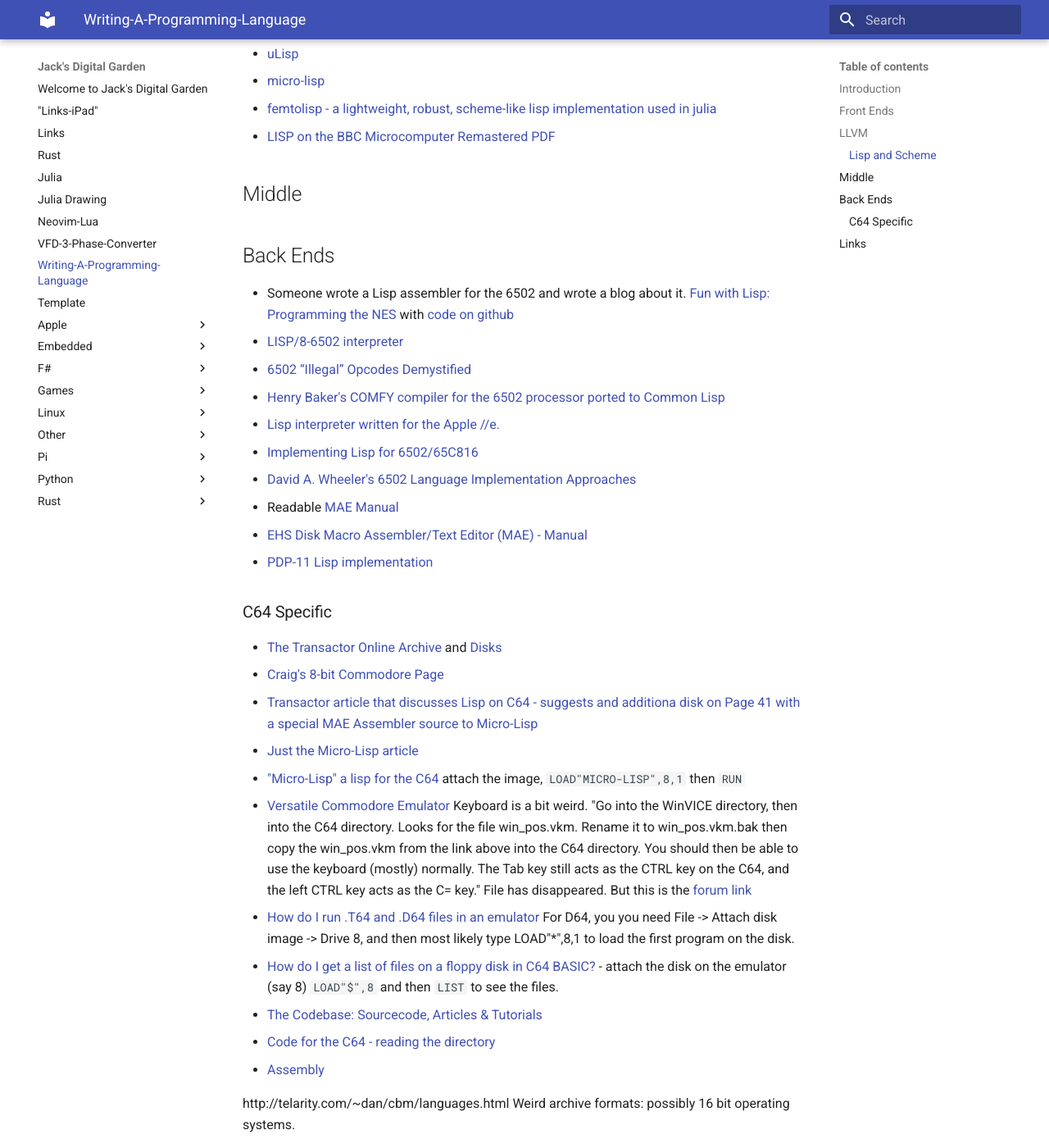
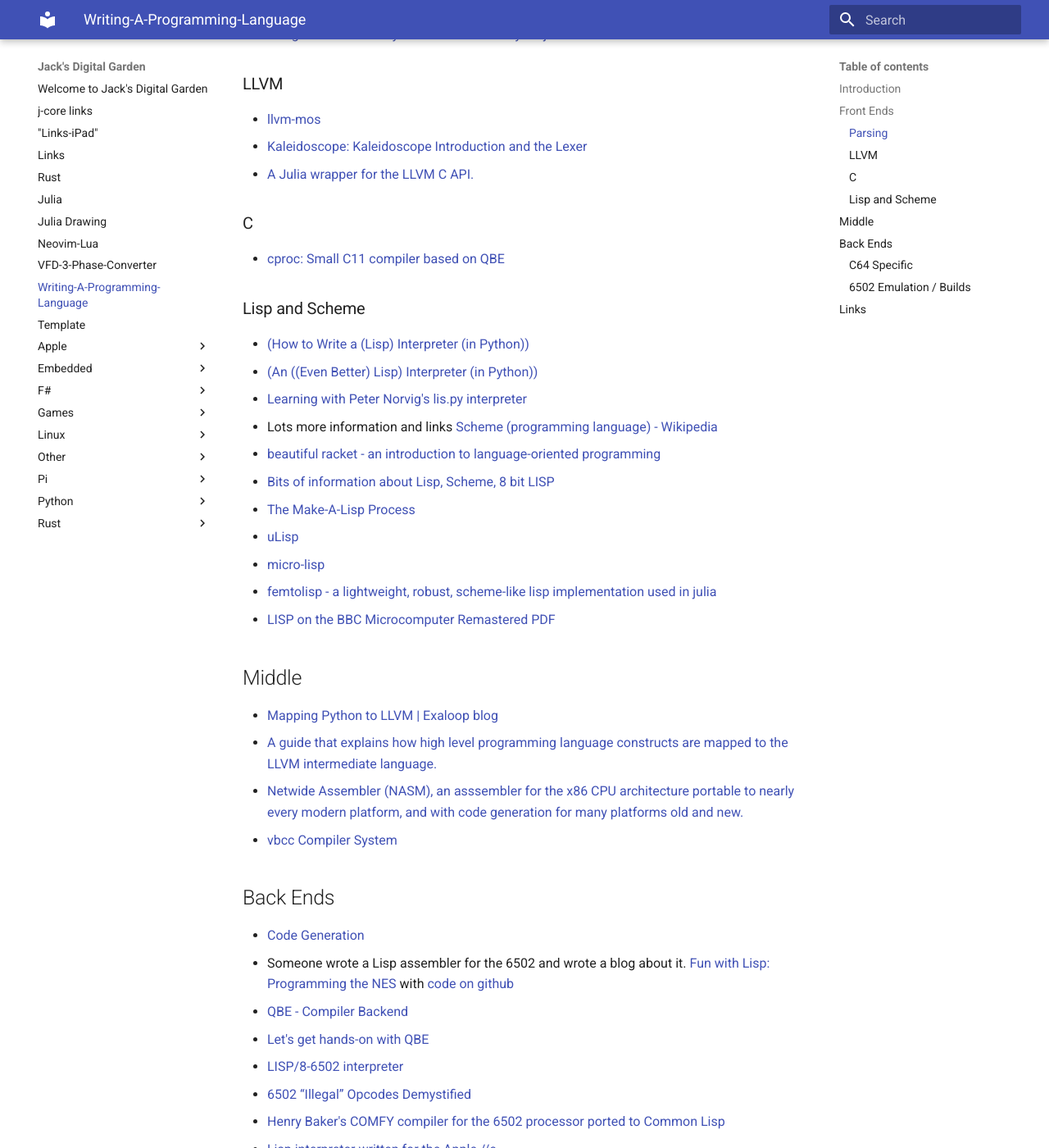
Before and after one commit to jchidley/mkdocs-material-test, an MkDocs documentation site: the page built from docs/2023-09-04-Writing-A-Programming-Language.md, in a window 1280 px wide and 1400 px high, scrolled down 1044 px. Shown: the whole window at 82% size. Built offline with MkDocs 1.6.1 and Material for MkDocs 9.7.7, drawn with Linux system fonts in a browser that asks for light colours; some of the changed text lies outside the part shown.

```diff
--- a/docs/Embedded/2020-03-02-j-core-links.md
+++ b/docs/2020-03-02-j-core-links.md
@@ -2,7 +2,7 @@
 date: "2020-03-02"
 title: "j-core links"
 ---
-<!-- 2020-02-11-QEMU-Raspberry-Pi.md -->
+<!-- 2020-03-02-j-core-links.md -->
 
 <!-- markdownlint-disable MD025 -->
 # j-core
--- a/docs/2023-09-04-Writing-A-Programming-Language.md
+++ b/docs/2023-09-04-Writing-A-Programming-Language.md
@@ -8,46 +8,73 @@
 
 ## Introduction
 
-A sentence
+* [How to Design Programs, Second Edition](https://htdp.org/2023-8-14/Book/index.html)
+* [LET'S BUILD A COMPILER! By Jack W. Crenshaw, Ph.D.](https://compilers.iecc.com/crenshaw/tutor1.txt)
+* [The ppci (pure python compiler infrastructure) project is a compiler written entirely in python](https://ppci.readthedocs.io/en/latest/index.html)
+* [an incremental approach to compiler construction](https://github.com/namin/inc)
+* [Additional Reading](https://cseweb.ucsd.edu/classes/sp17/cse131-a/s_materials.html)
+* Lots or articles including parsing, compiling [Matt Might's blog](https://matt.might.net/articles/)
+* [Compiler Explorer](https://godbolt.org) and [Matt Godbolt’s blog](https://xania.org)
+* [8bitworkshop](https://8bitworkshop.com)
 
 ## Front Ends
 
+* [What LISP compilers and interpreters were available for 8-bit machines?](https://retrocomputing.stackexchange.com/questions/11192/what-lisp-compilers-and-interpreters-were-available-for-8-bit-machines)
+* [Modular Docs - Mojo🔥](https://docs.modular.com/mojo/?utm_medium=email&_hsmi=256256127&_hsenc=p2ANqtz--3cgzgmX_1b1E5s1WK7OZiWeLuQ59ylpa7KSCo85ycrmVYf2yZqvzHwwUC6EFHh_l0TjtgzrhMrePktSNQG6UKtNtbxw&utm_content=256256127&utm_source=hs_automation)
+* [Getting Started - MLIR](https://mlir.llvm.org/getting_started/)
+
+### Parsing
+* [fparsec Tutorial](https://www.quanttec.com/fparsec/tutorial.html)
 * [Lerche (German for Lark) is a partial port of the Lark grammar processor from Python to Julia](https://github.com/jamesrhester/Lerche.jl)
 * [Lark - a parsing toolkit for Python](https://github.com/lark-parser/lark)
 * [Automa is a regex-to-Julia compiler.](https://biojulia.dev/Automa.jl/previews/PR119/)
 * [CombinedParsers in pure Julia](https://github.com/gkappler/CombinedParsers.jl)
+* [Rex Eats Regular Expressions for Breakfast](https://www.rexegg.com/)
+
 * [AbstractTrees.jl](https://juliacollections.github.io/AbstractTrees.jl/stable/)
 * [Trees in Julia](https://discourse.julialang.org/t/trees-in-julia/12173)
 * [GraphMakie.jl In this example we are going to plot an abstract syntax tree of a Julia function using the Bucheim Layout from NetworkLayout.jl.](https://graph.makie.org/dev/generated/syntaxtree/)
-* [Rex Eats Regular Expressions for Breakfast](https://www.rexegg.com/)
 
-* [What LISP compilers and interpreters were available for 8-bit machines?](https://retrocomputing.stackexchange.com/questions/11192/what-lisp-compilers-and-interpreters-were-available-for-8-bit-machines)
+### LLVM
 
-## LLVM
-
+* [llvm-mos](https://llvm-mos.org/wiki/Welcome)
 * [Kaleidoscope: Kaleidoscope Introduction and the Lexer](https://llvm.org/docs/tutorial/MyFirstLanguageFrontend/LangImpl01.html)
 * [A Julia wrapper for the LLVM C API.](https://github.com/maleadt/LLVM.jl/blob/master/README.md)
+
+### C
+
+* [cproc: Small C11 compiler based on QBE](https://sr.ht/~mcf/cproc/)
 
 ### Lisp and Scheme
 
 * [(How to Write a (Lisp) Interpreter (in Python))](http://www.norvig.com/lispy.html)
 * [(An ((Even Better) Lisp) Interpreter (in Python))](http://norvig.com/lispy2.html)
-* [beau­tiful racket -an intro­duc­tion to language-orientedprogramming](https://beautifulracket.com/)
+* [Learning with Peter Norvig's lis.py interpreter](https://github.com/fluentpython/lispy)
+* Lots more information and links [Scheme (programming language) - Wikipedia](https://en.wikipedia.org/wiki/Scheme_(programming_language))
+* [beau­tiful racket - an intro­duc­tion to language-oriented programming](https://beautifulracket.com/)
 * [Bits of information about Lisp, Scheme, 8 bit LISP](http://web.archive.org/web/20100131151915/http://www.ip9.org/munro/skimp/)
 * [The Make-A-Lisp Process](https://github.com/kanaka/mal/blob/master/process/guide.md)
 * [uLisp](http://www.ulisp.com/show?1AA0)
 * [micro-lisp](https://github.com/carld/micro-lisp)
 * [femtolisp - a lightweight, robust, scheme-like lisp implementation used in julia](https://github.com/JeffBezanson/femtolisp)
 * [LISP on the BBC Microcomputer Remastered PDF](https://stardot.org.uk/forums/viewtopic.php?t=17811)
+
 ## Middle
+
+* [Mapping Python to LLVM | Exaloop blog](https://blog.exaloop.io/python-llvm/)
+* [A guide that explains how high level programming language constructs are mapped to the LLVM intermediate language.](https://github.com/f0rki/mapping-high-level-constructs-to-llvm-ir)
+* [Netwide Assembler (NASM), an asssembler for the x86 CPU architecture portable to nearly every modern platform, and with code generation for many platforms old and new.](https://www.nasm.us/index.php)
+* [vbcc Compiler System](http://www.ibaug.de/vbcc/doc/vbcc.pdf)
 
 ## Back Ends
 
+* [Code Generation](https://fileadmin.cs.lth.se/cs/Education/EDAN65/2021/lectures/L11.pdf)
 * Someone wrote a Lisp assembler for the 6502 and wrote a blog about it. [Fun with Lisp: Programming the NES](https:/ahefner.livejournal.com/20528.html) with [code on github](https://github.com/ahefner/asm6502)
+* [QBE - Compiler Backend](https://c9x.me/compile/)
+* [Let's get hands-on with QBE](https://briancallahan.net/blog/20210829.html)
 * [LISP/8-6502 interpreter](http://web.archive.org/web/20090106184314/http://www.hugbox.org/lisp8/lisp-6502.asm)
 * [6502 “Illegal” Opcodes Demystified](https://www.masswerk.at/nowgobang/2021/6502-illegal-opcodes)
-* [Henry Baker's COMFY compiler for the 6502 processor
-ported to Common Lisp](https://github.com/jaoswald/cl-comfy-6502)
+* [Henry Baker's COMFY compiler for the 6502 processor ported to Common Lisp](https://github.com/jaoswald/cl-comfy-6502)
 * [Lisp interpreter written for the Apple //e.](https://github.com/hausdorff/turtles)
 * [Implementing Lisp for 6502/65C816](http://forum.6502.org/viewtopic.php?t=1427)
 * [David A. Wheeler's 6502 Language Implementation Approaches](https://dwheeler.com/6502/)
@@ -63,12 +90,34 @@
 * [Just the Micro-Lisp article](https://www.lyonlabs.org/commodore/onrequest/micro-lisp.pdf)
 * ["Micro-Lisp" a lisp for the C64](https://groups.google.com/g/comp.lang.lisp/c/6pPNzzpVV9o) attach the image, `LOAD"MICRO-LISP",8,1` then `RUN`
 * [Versatile Commodore Emulator](https://vice-emu.sourceforge.io/windows.html)
-Keyboard is a bit weird. "Go into the WinVICE directory, then into the C64 directory. Looks for the file win_pos.vkm. Rename it to win_pos.vkm.bak then copy the win_pos.vkm from the link above into the C64 directory. You should then be able to use the keyboard (mostly) normally. The Tab key still acts as the CTRL key on the C64, and the left CTRL key acts as the C= key." File has disappeared. But this is the [forum link](https://www.lemon64.com/forum/viewtopic.php?t=40321)
+Keyboard is a bit weird: Tab key acts as the CTRL key on the C64, and the left CTRL key acts as the C= key. Replacing `win_pos.vkm` file in the WinVICE/C64 directory with a new keymap. [forum link](https://www.lemon64.com/forum/viewtopic.php?t=40321)
 * [How do I run .T64 and .D64 files in an emulator](https://www.lemon64.com/forum/viewtopic.php?t=40321) For D64, you you need File -> Attach disk image -> Drive 8, and then most likely type LOAD"*",8,1 to load the first program on the disk.
 * [How do I get a list of files on a floppy disk in C64 BASIC?](https://www.lemon64.com/forum/viewtopic.php?t=27891#:~:text=Enter%20the%20following%3A%20LOAD%22%24%22%2C8%20Then%20press%20return.%20The,What%20you%20see%20is%20what%27s%20on%20the%20disk.) - attach the disk on the emulator (say 8) `LOAD"$",8` and then `LIST` to see the files.
 * [The Codebase: Sourcecode, Articles & Tutorials](http://codebase64.org/doku.php?id=base:start)
 * [Code for the C64 - reading the directory](http://codebase64.org/doku.php?id=base:reading_the_directory)
 * [Assembly](https://en.wikibooks.org/wiki/6502_Assembly)
+
+### 6502 Emulation / Builds
+
+* [A 6502 emulator in Lisp](https://github.com/kingcons/cl-6502)
+* [Obelisk Home Pages](http://www.6502.org/users/obelisk/)
+* [Reverse Engineering the MOS 6502 CPU](https://media.ccc.de/v/27c3-4159-en-reverse_engineering_mos_6502)
+* [Bario.2001.emubook Study of the techniques for emulation programming](http://www.xsim.com/papers/Bario.2001.emubook.pdf)
+* [Emulate 6502-based microcomputer systems in Python](https://github.com/mnaberez/py65)
+* [lib6502 6502 in C](https://www.piumarta.com/software/lib6502/)
+* [an Apple // emulator in Python](https://github.com/jtauber/applepy) and [YouTube](https://youtu.be/EhK5JNx0irA?si=QYigx5cVZHbBJqa-)
+* [Emulating a BBC Micro in Javascript — Matt Godbolt’s blog](https://xania.org/201405/jsbeeb-emulating-a-bbc-micro-in-javascript)
+* [virtual 6502 Emulator](https://www.masswerk.at/6502/)
+* YouTube [Emulating a CPU in C++ (6502)](https://www.youtube.com/watch?v=qJgsuQoy9bc) and GitHub [Learning how a CPU works by emulating one](https://github.com/davepoo/6502Emulator)
+* [8bitworkshop IDE](https://8bitworkshop.com/v3.10.1/?platform=c64&file=hello.dasm#)
+* [Writing a 6502 emulator in Python](https://dailystuff.nl/projects/writing-a-6502-emulator-in-python) and [6502 emulator in Python](https://github.com/hspaans/python-6502-emulator#introduction)
+* [A fast & simple MOS 6502 CPU emulator written in C++](https://github.com/gianlucag/mos6502)
+* [Easy 6502 by skilldrick](https://skilldrick.github.io/easy6502/)
+* [Code for the 6502 microprocessor, mostly for the Replica 1 computer.](https://github.com/jefftranter/6502/tree/master)
+* [RetroVGA - Raspbery Pico multi retro computer from Bobricius on Tindie](https://www.tindie.com/products/bobricius/retrovga-raspbery-pico-multi-retro-computer/)
+* This is a collection of emulators [M.CU.M.E = Multi CompUter Machine Emulator](https://github.com/Jean-MarcHarvengt/MCUME/tree/master/MCUME_pico/bin/PICOMPUTERMAX)
+* Lots of references and hardware [ZX Spectrum for Raspberry Pico Pi RP2040](https://github.com/fruit-bat/pico-zxspectrum)
+*
 
 http://telarity.com/~dan/cbm/languages.html
 Weird archive formats: possibly 16 bit operating systems.
```
